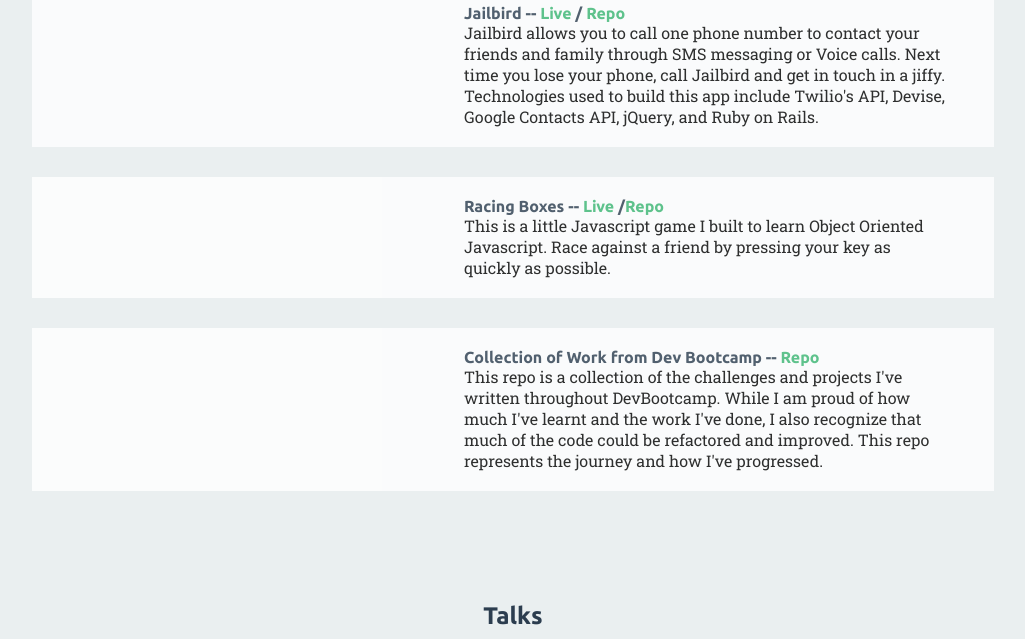
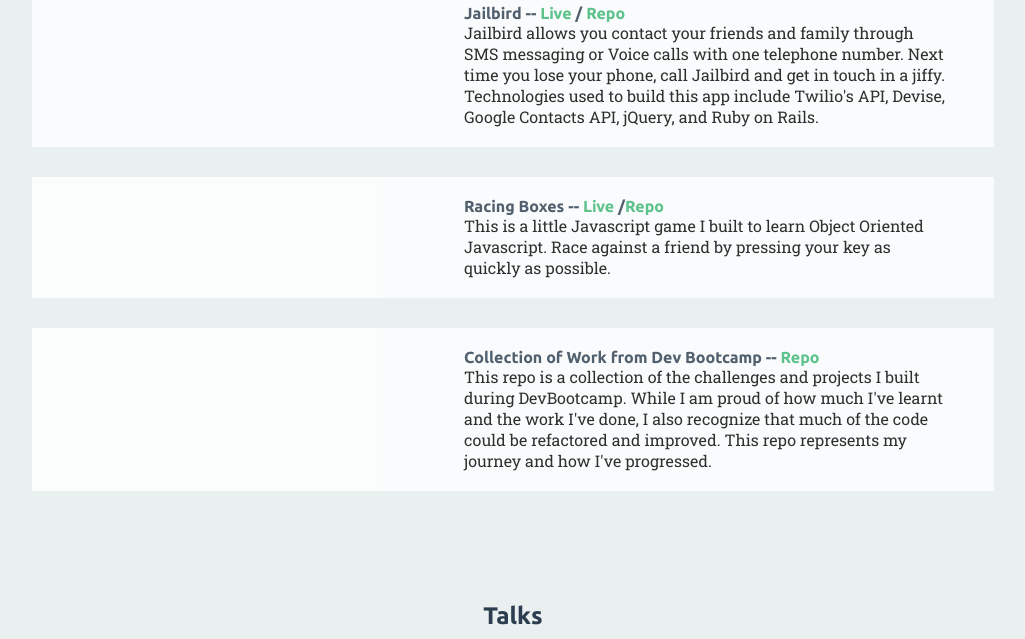
Before and after one commit to etsai/etsai.github.io, a Jekyll site: the page built from projects/index.html, in a window 1280 px wide and 1400 px high, scrolled down 254 px. Shown: the part 238-877 px from the top of the window, without its empty margins (127-1152 px from the left). Built offline with Jekyll 4.4.1, drawn with Linux system fonts in a browser that asks for light colours; nearby versions of some CDN libraries; some of the changed text lies outside the part shown.

Commit message:
revise text

```diff
--- a/_includes/about.html
+++ b/_includes/about.html
@@ -1,13 +1,13 @@
 <html>
 <body>
   <p>
-    I seek experiences that push me to unknown limits, humble me, and shatter my comfort level, from scrubbing rugs with my Bediuon homestay family in Jordan to hunting down software bugs and firefighting outages. I have a personality larger than my size and a list of passions, hopes, and dreams longer than the Amazon River.
+    I seek experiences that push me to unknown limits, humble me, and shatter my comfort level, from scrubbing rugs with my Bediuon homestay family in Jordan to hunting down software bugs and firefighting outages. I have a personality larger than my size and an extremely long list of passions, hopes, and dreams.
   </p>
   <p>
     Some of my proudest moments include:
     <ul>
       <li>reinventing myself as a software engineer</li>
-      <li>starting an organization that prepares taxes for low/middle income families in Maine</li>
+      <li>starting an organization that prepares taxes for low and middle income families in Maine</li>
       <li>cycling along the coast of California from SF to LA to raise AIDS awareness</li>
     </ul>
   </p>
--- a/projects/index.html
+++ b/projects/index.html
@@ -13,7 +13,7 @@
 <img src="../images/jailbird.png" width="450" height="280" >
 <span class="description">
 <h3>Jailbird -- <a href="jailbirdapp.com">Live</a> / <a href="https://github.com/mule-deer-2013/JailBirdApp">Repo</a></h3>
-Jailbird allows you to call one phone number to contact your friends and family through SMS messaging or Voice calls. Next time you lose your phone, call Jailbird and get in touch in a jiffy. Technologies used to build this app include Twilio's API, Devise, Google Contacts API, jQuery, and Ruby on Rails.
+Jailbird allows you contact your friends and family through SMS messaging or Voice calls with one telephone number. Next time you lose your phone, call Jailbird and get in touch in a jiffy. Technologies used to build this app include Twilio's API, Devise, Google Contacts API, jQuery, and Ruby on Rails.
 </span>
 </div>
 
@@ -27,7 +27,7 @@
 <div class="project">
 <span class="description">
 <h3>Collection of Work from Dev Bootcamp -- <a href="https://github.com/etsai/DevBootcamp">Repo</a></h3>
-This repo is a collection of the challenges and projects I've written throughout DevBootcamp. While I am proud of how much I've learnt and the work I've done, I also recognize that much of the code could be refactored and improved. This repo represents the journey and how I've progressed.
+This repo is a collection of the challenges and projects I built during DevBootcamp. While I am proud of how much I've learnt and the work I've done, I also recognize that much of the code could be refactored and improved. This repo represents my journey and how I've progressed.
 </span>
 </div>
 
@@ -44,7 +44,7 @@
   <div class="screenshot"><script async class="speakerdeck-embed" data-id="16ffd30082cd0130b3c91231392751d3" data-ratio="1.33333333333333" src="//speakerdeck.com/assets/embed.js"></script></div>
   <span class="description">
   <h3>Translating Customer Interactions to Documentation</h3>
-    Documentation has several benefits: centralizes knowledge, helps companies scale, and provides upfront information. This was a talk that <a href="https://twitter.com/negeorge" target="_blank">Nisha</a> and I gave at the 2013 Write the Docs conference about why it's important to have the Support team write documentation and how great documentation can be produced. A video of this talk can also be found <a href="http://www.youtube.com/watch?v=1ZPSn6uUC6s">here</a>
+    Documentation has several benefits: centralizes knowledge, helps companies scale, and provides upfront information. This was a talk that <a href="https://twitter.com/negeorge" target="_blank">Nisha George</a> and I gave at the 2013 Write the Docs conference about why it's important to have the Support team write documentation and how great documentation can be produced. A video of this talk can also be found <a href="http://www.youtube.com/watch?v=1ZPSn6uUC6s">here</a>
   </span>
 </div>
 
```
Also changed, not shown: other parts of _includes/about.html (+1 -1 lines), other parts of projects/index.html (+1 -1 lines), stylesheets/projects.css (deleted).
